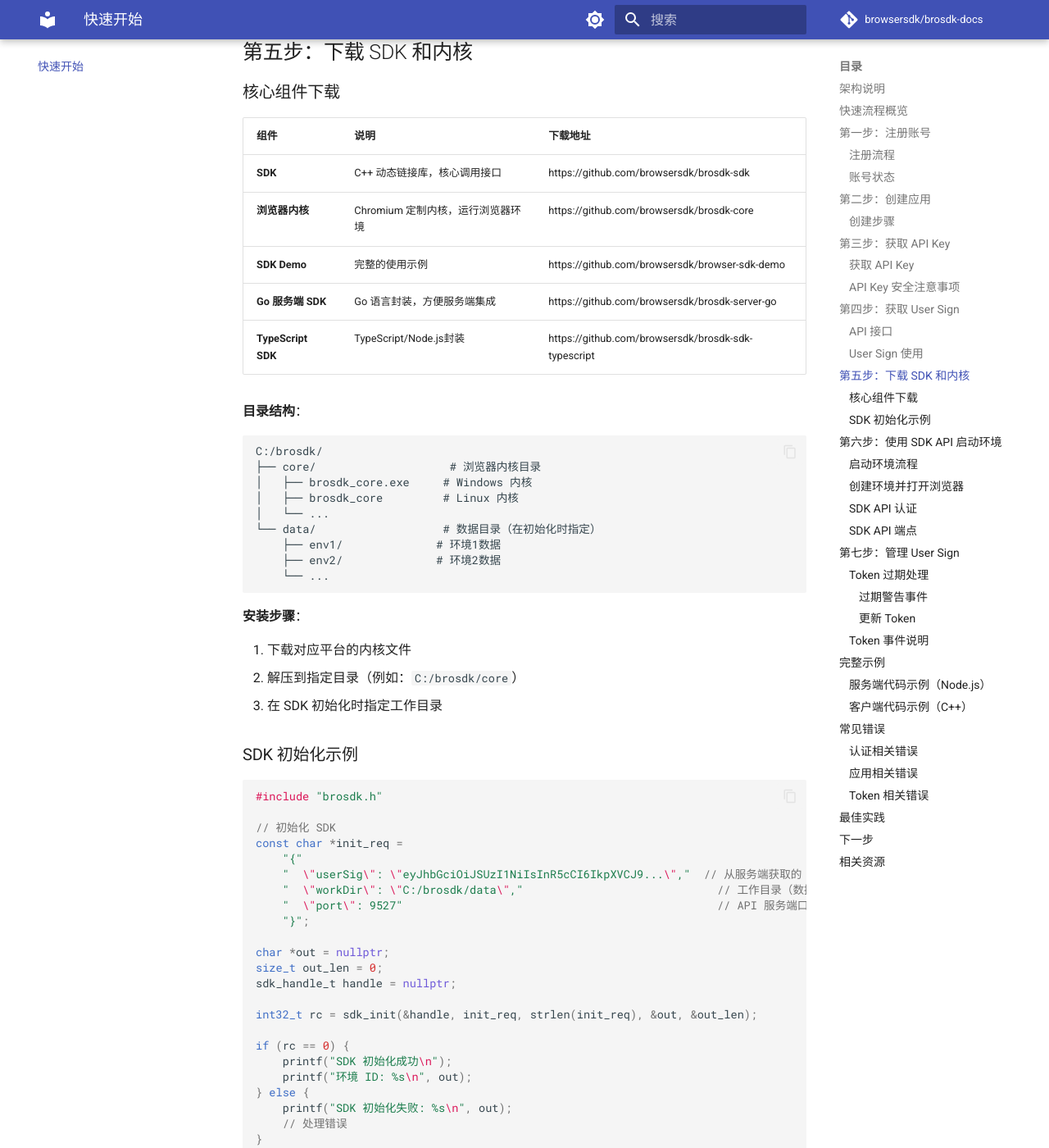
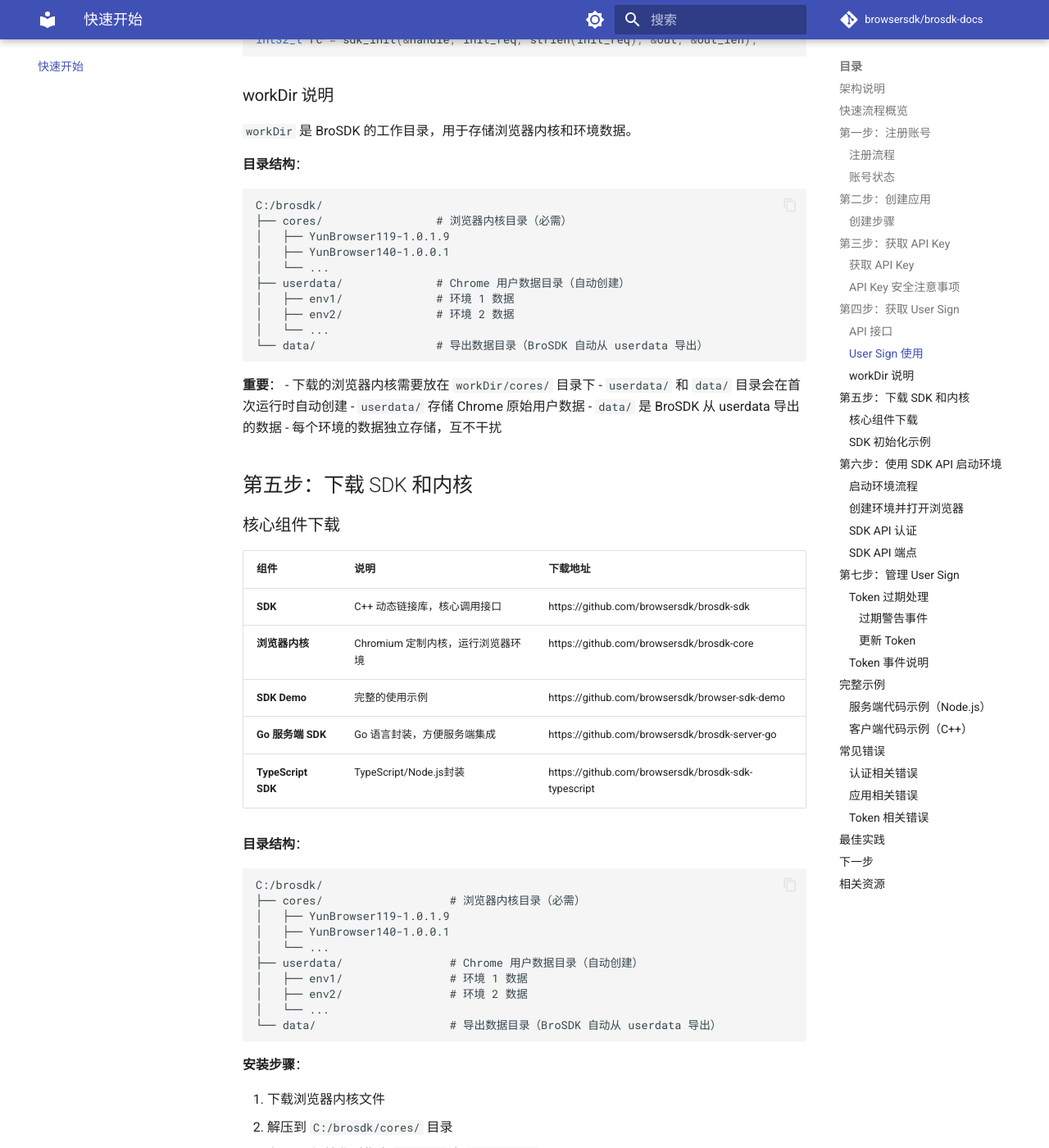
Before and after one commit to browsersdk/brosdk-docs, an MkDocs documentation site: the page built from docs/quick-start.md, in a window 1280 px wide and 1400 px high, scrolled down 3489 px. Shown: the whole window at 82% size. Built offline with MkDocs 1.6.1 and Material for MkDocs 9.7.7, drawn with Linux system fonts in a browser that asks for light colours; comment, search, counter and statistics services are not loaded; some of the changed text lies outside the part shown.

Commit message:
docs: 优化首页架构图和快速开始指南
- 首页架构图改用 Mermaid 流程图，清晰展示客户端/服务端分组
- 更新相关资源为表格形式，添加说明列
- 简化注册流程说明（手机号/邮箱 + 验证码，自动注册）
- 补充 workDir 目录结构说明（cores/userdata/data 平级目录）
- 添加 mkdocs-mermaid2-plugin 插件支持
- 创建 INSTALL-MERMAID.md 安装指南

````diff
--- a/docs/quick-start.md
+++ b/docs/quick-start.md
@@ -7,6 +7,7 @@
 BroSDK SDK 是一个 **C++ 编写的动态链接库**，用于调用浏览器内核。用户需要使用 **API Key** 从 BroSDK 服务器换取 **User Sign**，然后才能调用 SDK API。
 
 **核心组件**：
+
 - **SDK**：C++ 动态库（`brosdk.dll` / `brosdk.so` / `brosdk.dylib`）
 - **浏览器内核**：基于 Chromium 的定制浏览器内核
 - **服务端**：提供 API Key 认证和 User Sign 颁发
@@ -29,9 +30,12 @@ graph TD
 ### 注册流程
 
 1. 访问官网用户中心
-2. 填写注册信息（手机号或邮箱）
-3. 完成验证
-4. 设置密码（可选，支持验证码登录）
+2. 输入**手机号**或**邮箱**
+3. 获取并填写验证码
+4. 完成登录
+
+> 💡 **无需预先注册，无需设置密码**
+> 如果是首次使用，系统会自动注册账号。后续登录只需输入手机号/邮箱 + 验证码即可。
 
 ### 账号状态
 
@@ -137,6 +141,32 @@ sdk_handle_t handle = nullptr;
 
 int32_t rc = sdk_init(&handle, init_req, strlen(init_req), &out, &out_len);
 ```
+
+### workDir 说明
+
+`workDir` 是 BroSDK 的工作目录，用于存储浏览器内核和环境数据。
+
+**目录结构**：
+
+```
+C:/brosdk/
+├── cores/                 # 浏览器内核目录（必需）
+│   ├── YunBrowser119-1.0.1.9
+│   ├── YunBrowser140-1.0.0.1
+│   └── ...
+├── userdata/              # Chrome 用户数据目录（自动创建）
+│   ├── env1/              # 环境 1 数据
+│   ├── env2/              # 环境 2 数据
+│   └── ...
+└── data/                  # 导出数据目录（BroSDK 自动从 userdata 导出）
+```
+
+**重要**：
+- 下载的浏览器内核需要放在 `workDir/cores/` 目录下
+- `userdata/` 和 `data/` 目录会在首次运行时自动创建
+- `userdata/` 存储 Chrome 原始用户数据
+- `data/` 是 BroSDK 从 userdata 导出的数据
+- 每个环境的数据独立存储，互不干扰
 
 ## 第五步：下载 SDK 和内核
 
@@ -154,21 +184,22 @@ int32_t rc = sdk_init(&handle, init_req, strlen(init_req), &out, &out_len);
 
 ```plaintext
 C:/brosdk/
-├── core/                    # 浏览器内核目录
-│   ├── brosdk_core.exe     # Windows 内核
-│   ├── brosdk_core         # Linux 内核
+├── cores/                   # 浏览器内核目录（必需）
+│   ├── YunBrowser119-1.0.1.9
+│   ├── YunBrowser140-1.0.0.1
 │   └── ...
-└── data/                   # 数据目录（在初始化时指定）
-    ├── env1/              # 环境1数据
-    ├── env2/              # 环境2数据
-    └── ...
+├── userdata/                # Chrome 用户数据目录（自动创建）
+│   ├── env1/                # 环境 1 数据
+│   ├── env2/                # 环境 2 数据
+│   └── ...
+└── data/                    # 导出数据目录（BroSDK 自动从 userdata 导出）
 ```
 
 **安装步骤**：
 
-1. 下载对应平台的内核文件
-2. 解压到指定目录（例如：`C:/brosdk/core`）
-3. 在 SDK 初始化时指定工作目录
+1. 下载浏览器内核文件
+2. 解压到 `C:/brosdk/cores/` 目录
+3. 在 SDK 初始化时指定 `workDir` 为 `C:/brosdk/`
 
 ### SDK 初始化示例
 
--- a/mkdocs.yml
+++ b/mkdocs.yml
@@ -48,12 +48,17 @@ theme:
 # Plugins
 plugins:
   - search
+  - mermaid2
 
 # Extensions
 markdown_extensions:
   - admonition
   - pymdownx.details
-  - pymdownx.superfences
+  - pymdownx.superfences:
+      custom_fences:
+        - name: mermaid
+          class: mermaid
+          format: !!python/name:mermaid2.fence_mermaid
   - pymdownx.highlight:
       anchor_linenums: true
   - pymdownx.inlinehilite
--- a/requirements.txt
+++ b/requirements.txt
@@ -4,6 +4,9 @@ mkdocs>=1.6.0
 # Theme
 mkdocs-material>=9.5.0
 
+# Plugins
+mkdocs-mermaid2-plugin>=1.2.0
+
 # Markdown Extensions
 markdown>=3.7
 pymdown-extensions>=10.0
````
Also changed, not shown: other parts of docs/quick-start.md (+1 -1 lines), INSTALL-MERMAID.md (added, +45 -0 lines), docs/index.md (+34 -19 lines).
